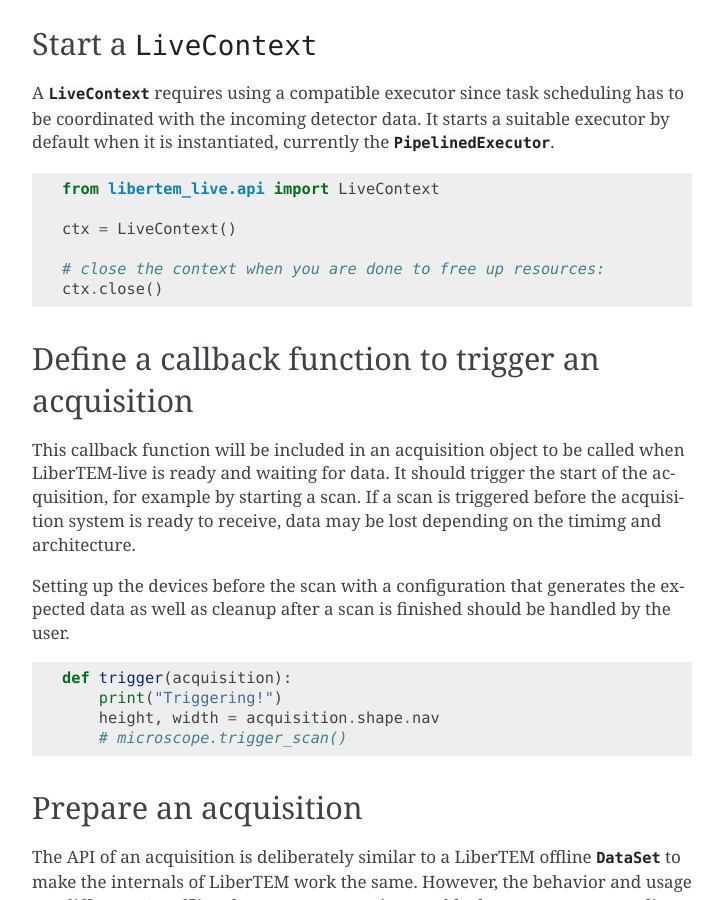
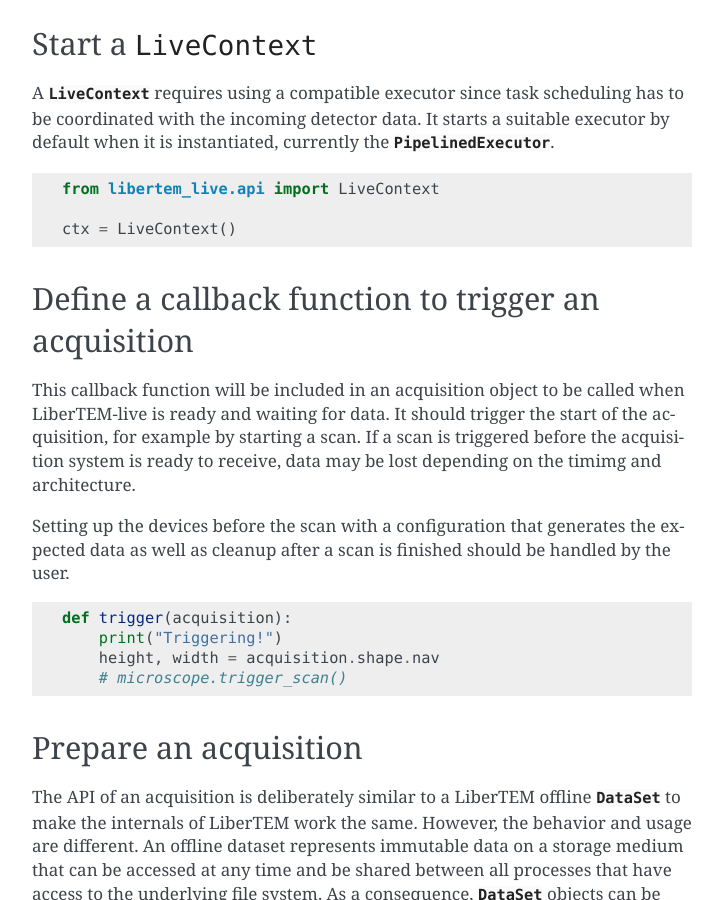
Before and after one commit to LiberTEM/LiberTEM-live, a Sphinx documentation site: the page built from docs/source/usage.rst, in a window 1280 px wide and 900 px high, scrolled down 807 px. Shown: the whole window, without its empty margins (388-1111 px from the left). Built offline with Sphinx 7.4.7, drawn with Linux system fonts in a browser that asks for light colours; pages that are not in the unit, such as notebooks, are missing from menus; some of the changed lines change nothing that is shown.

Commit message:
Move `ctx.close` to testcleanup block

```diff
--- a/docs/source/usage.rst
+++ b/docs/source/usage.rst
@@ -52,8 +52,6 @@
 
     ctx = LiveContext()
 
-    # close the context when you are done to free up resources:
-    ctx.close()
 
 .. _`trigger`:
 
@@ -161,3 +159,9 @@
     .. toctree::
 
         lowlevel
+
+
+.. testcleanup::
+
+    # close the context when done to free up resources:
+    ctx.close()
```
